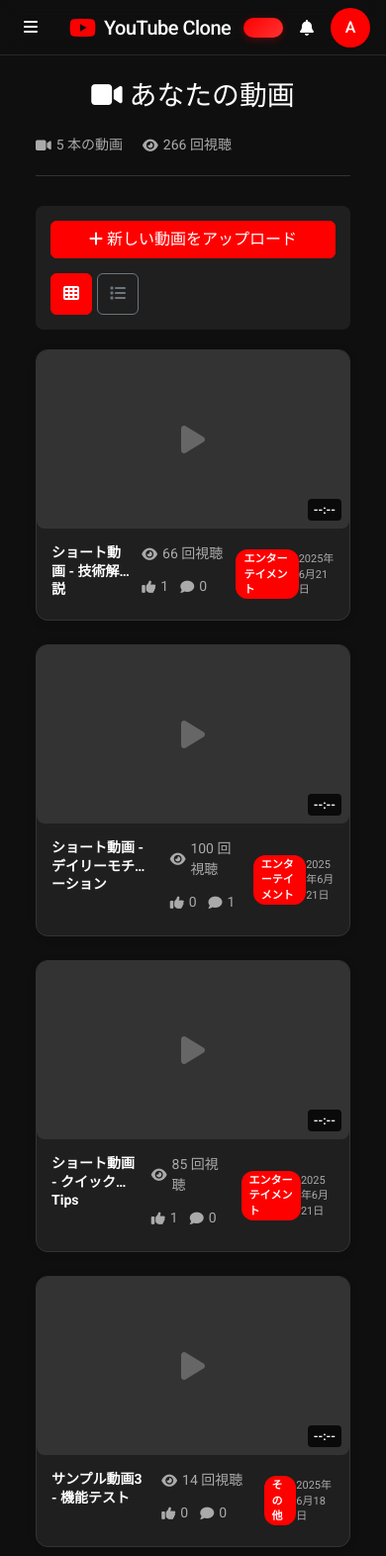
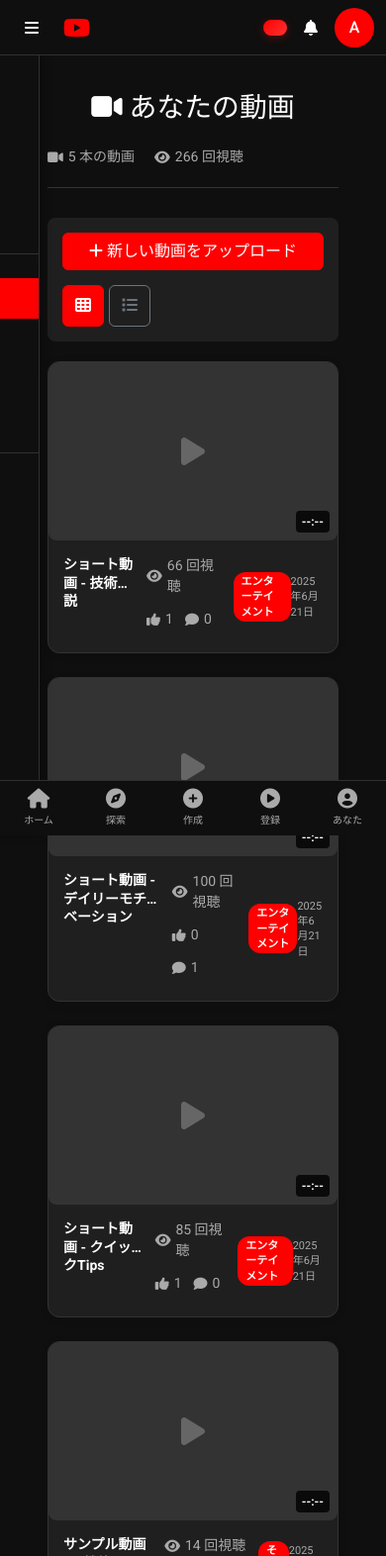
Before and after one commit to nicks627/youtube_clone, a Django app: page /your-videos/ in a window 390 px wide. Shown: the top 1572 px of the page at 99% size. Run offline with Django 5.2, Linux system fonts and the light colour scheme; a user stored in the database is signed in; data comes from the database, SQL or seed files in the repository; data that the repository does not hold is empty.

Commit message:
mobile_friendly

```diff
--- /dev/null
+++ b/static/css/components/mobile-nav.css
@@ -0,0 +1,136 @@
+/* Mobile Navigation Styles */
+
+/* Bottom Navigation for Mobile */
+.yt-mobile-nav {
+    display: none;
+    position: fixed;
+    bottom: 0;
+    left: 0;
+    right: 0;
+    height: 56px;
+    background-color: var(--yt-bg);
+    border-top: 1px solid var(--yt-border);
+    z-index: 2000;
+}
+
+.yt-mobile-nav-items {
+    display: flex;
+    height: 100%;
+    align-items: center;
+    justify-content: space-around;
+}
+
+.yt-mobile-nav-item {
+    flex: 1;
+    display: flex;
+    flex-direction: column;
+    align-items: center;
+    justify-content: center;
+    gap: 4px;
+    color: var(--yt-text-secondary);
+    text-decoration: none;
+    font-size: 10px;
+    transition: color 0.2s;
+    padding: 8px 0;
+}
+
+.yt-mobile-nav-item:hover,
+.yt-mobile-nav-item.active {
+    color: var(--yt-text);
+}
+
+.yt-mobile-nav-item.active {
+    color: var(--yt-red);
+}
+
+.yt-mobile-nav-item i {
+    font-size: 20px;
+}
+
+/* Mobile Menu Overlay */
+.yt-mobile-menu-overlay {
+    display: none;
+    position: fixed;
+    top: 0;
+    left: 0;
+    width: 100%;
+    height: 100%;
+    background-color: rgba(0, 0, 0, 0.5);
+    z-index: 999;
+}
+
+.yt-mobile-menu-overlay.show {
+    display: block;
+}
+
+/* Responsive adjustments */
+@media (max-width: 768px) {
+    /* Show mobile navigation */
+    .yt-mobile-nav {
+        display: block;
+    }
+
+    /* Adjust main content for bottom nav */
+    .yt-main-content {
+        margin-bottom: 56px;
+        padding: 12px;
+    }
+
+    /* Make header menu button more prominent */
+    .yt-menu-button {
+        width: 40px;
+        height: 40px;
+        display: flex;
+        align-items: center;
+        justify-content: center;
+    }
+
+    /* Hide desktop navigation items */
+    .yt-header-center {
+        display: none;
+    }
+
+    /* Simplify header */
+    .yt-header {
+        padding: 0 12px;
+    }
+
+    .yt-header-left {
+        gap: 12px;
+    }
+
+    .yt-logo-text {
+        font-size: 18px;
+    }
+
+    /* Adjust sidebar for mobile */
+    .yt-sidebar {
+        width: 280px;
+        max-width: 85vw;
+    }
+
+    /* Show overlay when sidebar is open */
+    .yt-sidebar.show ~ .yt-mobile-menu-overlay {
+        display: block;
+    }
+}
+
+@media (max-width: 480px) {
+    /* Even smaller screens */
+    .yt-logo-text {
+        display: none;
+    }
+
+    .yt-header-right {
+        gap: 4px;
+    }
+
+    .yt-upload-button {
+        padding: 8px 12px;
+        font-size: 12px;
+    }
+
+    .yt-upload-button i {
+        font-size: 14px;
+    }
+}
--- a/static/css/components/sidebar.css
+++ b/static/css/components/sidebar.css
@@ -175,8 +175,10 @@
 
 @media (max-width: 768px) {
     .yt-sidebar {
-        width: 100vw;
-        background-color: rgba(0, 0, 0, 0.9);
+        width: 280px;
+        max-width: 85vw;
+        background-color: var(--yt-bg);
+        box-shadow: 2px 0 10px rgba(0, 0, 0, 0.3);
     }
 }
 
--- a/videos/templates/videos/base.html
+++ b/videos/templates/videos/base.html
@@ -1444,28 +1444,53 @@
     <script src="https://cdn.jsdelivr.net/npm/bootstrap@5.3.2/dist/js/bootstrap.bundle.min.js"></script>
 
     <!-- Lazy Loading Script -->
+    <!-- Mobile Navigation -->
+    {% include 'videos/components/mobile_nav.html' %}
+
     {% load static %}
+    <link rel="stylesheet" href="{% static 'css/components/header.css' %}">
+    <link rel="stylesheet" href="{% static 'css/components/sidebar.css' %}">
+    <link rel="stylesheet" href="{% static 'css/components/mobile-nav.css' %}">
     <script src="{% static 'js/lazy-loading.js' %}"></script>
+    <script src="{% static 'js/components/sidebar.js' %}"></script>
     <script>
         function toggleSidebar() {
             const sidebar = document.getElementById('sidebar');
             const main = document.getElementById('main');
-
-            sidebar.classList.toggle('collapsed');
-            main.classList.toggle('expanded');
+            const overlay = document.querySelector('.yt-mobile-menu-overlay');
+
+            if (window.innerWidth <= 1024) {
+                // Mobile: toggle show class
+                sidebar.classList.toggle('show');
+                if (sidebar.classList.contains('show')) {
+                    overlay.classList.add('show');
+                } else {
+                    overlay.classList.remove('show');
+                }
+            } else {
+                // Desktop: toggle collapsed class
+                sidebar.classList.toggle('collapsed');
+                main.classList.toggle('expanded');
+            }
         }
 
         // Auto-hide sidebar on mobile
         function handleResize() {
             const sidebar = document.getElementById('sidebar');
             const main = document.getElementById('main');
-
-            if (window.innerWidth <= 768) {
-                sidebar.classList.add('collapsed');
-                main.classList.add('expanded');
-            } else {
+            const overlay = document.querySelector('.yt-mobile-menu-overlay');
+
+            if (window.innerWidth <= 1024) {
+                // Mobile: ensure sidebar is hidden by default
                 sidebar.classList.remove('collapsed');
                 main.classList.remove('expanded');
+                if (!sidebar.classList.contains('show')) {
+                    overlay.classList.remove('show');
+                }
+            } else {
+                // Desktop: show sidebar by default
+                sidebar.classList.remove('show');
+                overlay.classList.remove('show');
             }
         }
 
--- /dev/null
+++ b/videos/templates/videos/components/mobile_nav.html
@@ -0,0 +1,44 @@
+<!-- Mobile Bottom Navigation -->
+<nav class="yt-mobile-nav">
+    <div class="yt-mobile-nav-items">
+        <a href="{% url 'video_list' %}" class="yt-mobile-nav-item {% if request.resolver_match.url_name == 'video_list' %}active{% endif %}">
+            <i class="fas fa-home"></i>
+            <span>ホーム</span>
+        </a>
+
+        <a href="{% url 'explore' %}" class="yt-mobile-nav-item {% if request.resolver_match.url_name == 'explore' %}active{% endif %}">
+            <i class="fas fa-compass"></i>
+            <span>探索</span>
+        </a>
+
+        {% if user.is_authenticated %}
+            <a href="{% url 'upload_video' %}" class="yt-mobile-nav-item">
+                <i class="fas fa-plus-circle"></i>
+                <span>作成</span>
+            </a>
+
+            <a href="{% url 'subscriptions' %}" class="yt-mobile-nav-item {% if request.resolver_match.url_name == 'subscriptions' %}active{% endif %}">
+                <i class="fas fa-play-circle"></i>
+                <span>登録</span>
+            </a>
+
+            <a href="{% url 'channel_detail' user.username %}" class="yt-mobile-nav-item">
+                <i class="fas fa-user-circle"></i>
+                <span>あなた</span>
+            </a>
+        {% else %}
+            <a href="{% url 'shorts' %}" class="yt-mobile-nav-item {% if request.resolver_match.url_name == 'shorts' %}active{% endif %}">
+                <i class="fas fa-film"></i>
+                <span>ショート</span>
+            </a>
+
+            <a href="{% url 'login' %}" class="yt-mobile-nav-item">
+                <i class="fas fa-sign-in-alt"></i>
+                <span>ログイン</span>
+            </a>
+        {% endif %}
+    </div>
+</nav>
+
+<!-- Mobile Menu Overlay -->
+<div class="yt-mobile-menu-overlay" onclick="if(window.sidebarComponent) window.sidebarComponent.closeSidebar()"></div>
```
Also changed, not shown: 2 other files.
